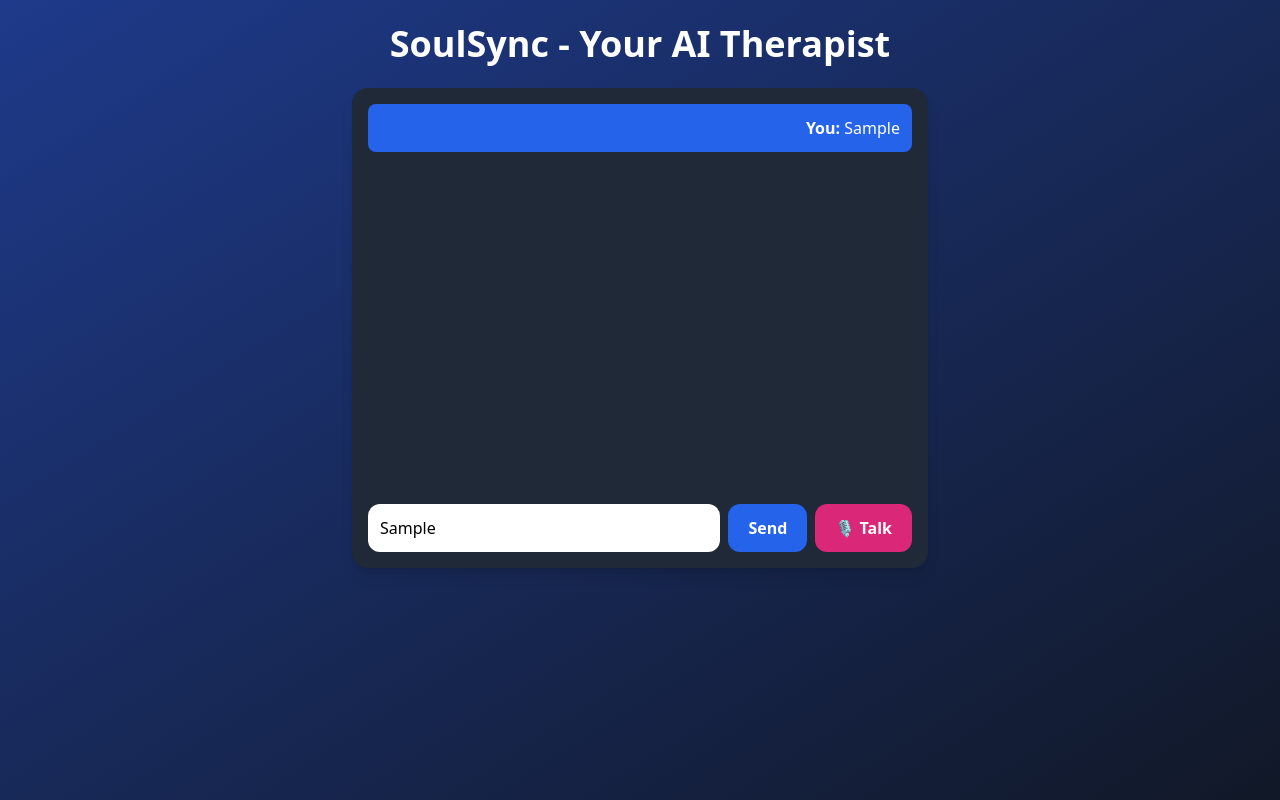
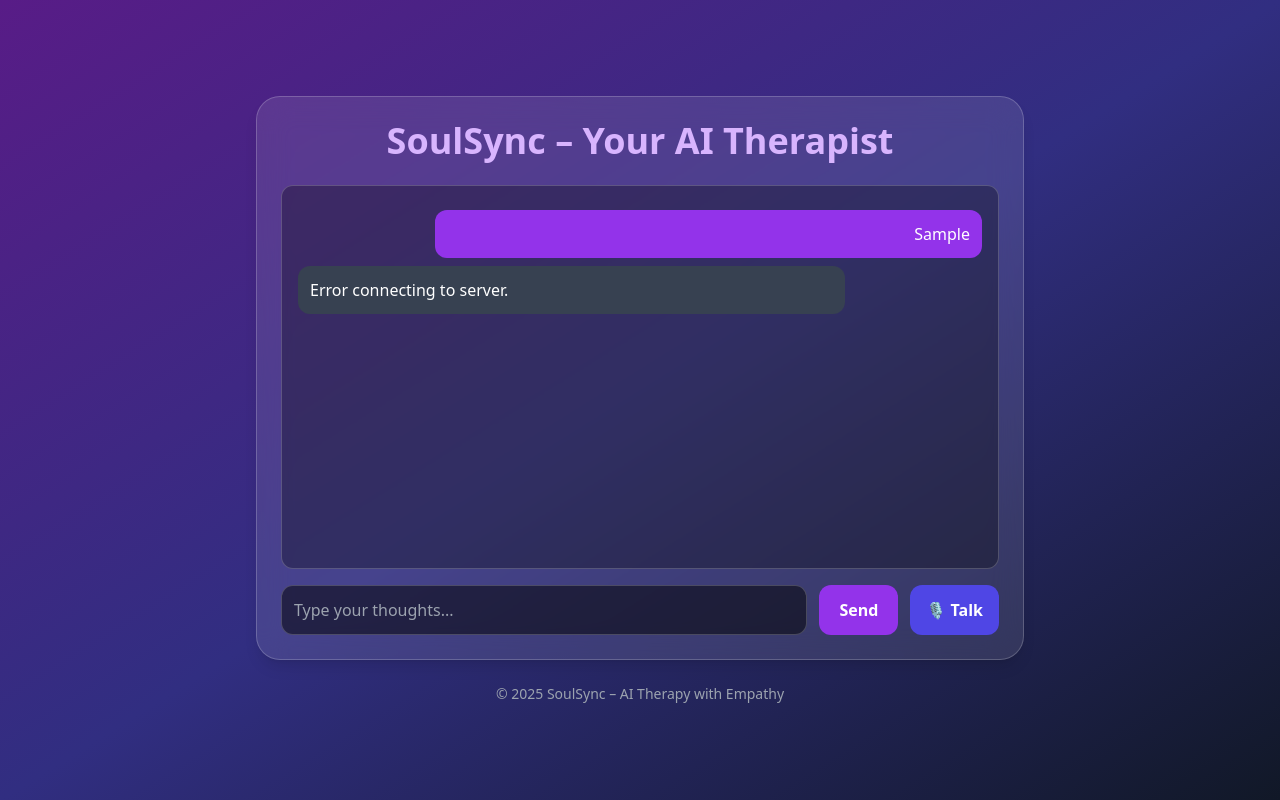
Before and after one commit to Rishik-019/soulsync-client, a React (Create React App) app: page / in a window 1280 px wide. Both pictures are taken after typing "Sample" into the empty fields and a click on the button "Send". Built offline with nearby package versions, Linux system fonts and the light colour scheme; no server answers; the HTML template or start-up script is replaced by a standard one.

Commit message:
Update App.js

```diff
--- a/src/App.js
+++ b/src/App.js
@@ -1,92 +1,111 @@
 import React, { useState } from "react";
 
-const API_BASE = "https://soulsync-server.onrender.com"; // 🔗 Your Render link here
+const API_BASE = process.env.REACT_APP_API_URL || "https://soulsync-server.onrender.com";
 
-function App() {
+export default function App() {
+  const [messages, setMessages] = useState([]);
   const [input, setInput] = useState("");
-  const [messages, setMessages] = useState([]);
+  const [isLoading, setIsLoading] = useState(false);
   const [lastAIResponse, setLastAIResponse] = useState("");
 
-  const sendMessage = async () => {
+  // Send message to backend
+  const handleSend = async () => {
     if (!input.trim()) return;
-    const userMsg = { sender: "You", text: input };
-    setMessages([...messages, userMsg]);
 
-    const res = await fetch(`${API_BASE}/chat`, {
-      method: "POST",
-      headers: { "Content-Type": "application/json" },
-      body: JSON.stringify({ message: input }),
-    });
-    const data = await res.json();
+    const userMessage = { role: "user", content: input };
+    setMessages((prev) => [...prev, userMessage]);
+    setInput("");
+    setIsLoading(true);
 
-    const aiMsg = { sender: "SoulSync", text: data.reply };
-    setMessages((prev) => [...prev, aiMsg]);
-    setLastAIResponse(data.reply);
-    setInput("");
+    try {
+      const response = await fetch(`${API_BASE}/chat`, {
+        method: "POST",
+        headers: { "Content-Type": "application/json" },
+        body: JSON.stringify({ message: input }),
+      });
+
+      const data = await response.json();
+      const aiMessage = { role: "assistant", content: data.reply || "No response" };
+      setMessages((prev) => [...prev, aiMessage]);
+      setLastAIResponse(data.reply);
+      setIsLoading(false);
+    } catch (err) {
+      console.error("Error sending message:", err);
+      setIsLoading(false);
+      setMessages((prev) => [...prev, { role: "assistant", content: "Error connecting to server." }]);
+    }
   };
 
+  // Speak only when user clicks “Talk”
   const handleTalk = async () => {
     if (!lastAIResponse) return;
     try {
-      const res = await fetch(`${API_BASE}/speak`, {
+      await fetch(`${API_BASE}/speak`, {
         method: "POST",
         headers: { "Content-Type": "application/json" },
         body: JSON.stringify({ text: lastAIResponse }),
       });
-      if (!res.ok) throw new Error("Audio fetch failed");
-
-      const blob = await res.blob();
-      const audio = new Audio(URL.createObjectURL(blob));
-      audio.play();
     } catch (err) {
-      console.error("Error in speaking:", err);
+      console.error("Error speaking:", err);
     }
   };
 
   return (
-    <div className="min-h-screen bg-gradient-to-br from-blue-900 to-gray-900 text-white flex flex-col items-center p-6">
-      <h1 className="text-4xl font-bold mb-6">SoulSync - Your AI Therapist</h1>
-      <div className="w-full max-w-xl bg-gray-800 p-4 rounded-2xl shadow-lg">
-        <div className="h-96 overflow-y-auto space-y-3 mb-4">
-          {messages.map((msg, i) => (
+    <div className="min-h-screen flex flex-col items-center justify-center bg-gradient-to-br from-purple-900 via-indigo-900 to-gray-900 text-white px-4">
+      <div className="w-full max-w-3xl bg-white/10 backdrop-blur-lg rounded-3xl p-6 shadow-lg border border-white/20">
+        <h1 className="text-4xl font-bold text-center mb-6 text-purple-300">
+          SoulSync – Your AI Therapist
+        </h1>
+
+        <div className="h-96 overflow-y-auto p-4 mb-4 rounded-xl bg-black/30 border border-white/20 scrollbar-thin scrollbar-thumb-purple-500 scrollbar-track-transparent">
+          {messages.length === 0 && (
+            <p className="text-gray-400 text-center mt-20 italic">
+              Talk to SoulSync about how you feel 💬
+            </p>
+          )}
+          {messages.map((msg, idx) => (
             <div
-              key={i}
-              className={`p-3 rounded-lg ${
-                msg.sender === "You"
-                  ? "bg-blue-600 text-right"
+              key={idx}
+              className={`my-2 p-3 rounded-xl max-w-[80%] ${
+                msg.role === "user"
+                  ? "bg-purple-600 ml-auto text-right"
                   : "bg-gray-700 text-left"
               }`}
             >
-              <strong>{msg.sender}: </strong>
-              {msg.text}
+              {msg.content}
             </div>
           ))}
+          {isLoading && <p className="text-gray-400 italic text-center">SoulSync is thinking...</p>}
         </div>
 
-        <div className="flex gap-2">
+        <div className="flex gap-3">
           <input
+            type="text"
+            className="flex-grow p-3 rounded-xl bg-black/50 border border-white/20 text-white placeholder-gray-400 focus:outline-none focus:ring-2 focus:ring-purple-500"
+            placeholder="Type your thoughts..."
             value={input}
             onChange={(e) => setInput(e.target.value)}
-            onKeyDown={(e) => e.key === "Enter" && sendMessage()}
-            placeholder="Type your thoughts..."
-            className="flex-1 p-3 rounded-xl text-black"
+            onKeyDown={(e) => e.key === "Enter" && handleSend()}
           />
           <button
-            onClick={sendMessage}
-            className="bg-blue-600 px-5 py-2 rounded-xl font-semibold"
+            onClick={handleSend}
+            disabled={isLoading}
+            className="bg-purple-600 hover:bg-purple-700 transition text-white px-5 py-3 rounded-xl font-semibold"
           >
             Send
           </button>
           <button
             onClick={handleTalk}
-            className="bg-pink-600 px-5 py-2 rounded-xl font-semibold"
+            className="bg-indigo-600 hover:bg-indigo-700 transition text-white px-4 py-3 rounded-xl font-semibold"
           >
             🎙️ Talk
           </button>
         </div>
       </div>
+
+      <p className="text-sm text-gray-400 mt-6">
+        © 2025 SoulSync – AI Therapy with Empathy
+      </p>
     </div>
   );
 }
-
-export default App;
```
